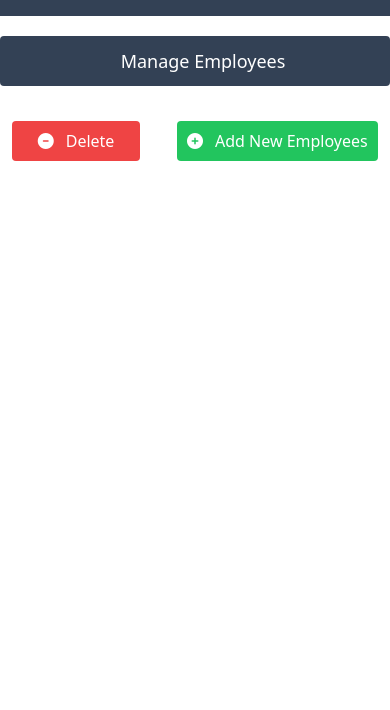
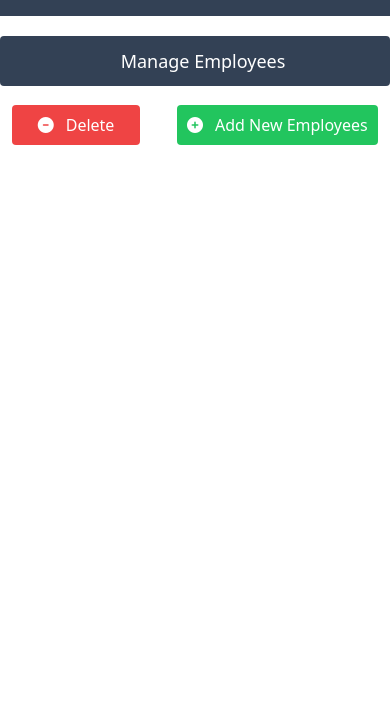
Before and after one commit to heismyke/javascript_dashboard, a website: page index.html in a window 390 px wide. Shown: the part 134-844 px from the top of the page. Drawn offline with Linux system fonts and the light colour scheme.

Commit message:
javascript dashboard

```diff
--- a/index.html
+++ b/index.html
@@ -36,7 +36,7 @@
         <div class="w-[100%] pl-4 md:pl-0 lg:pl-0 md:w-[100%] lg:w-[15%] h-full flex  md:justify-center lg:justify-center justify-center items-center ">
             <h1 class="text-lg md:text-2xl lg:text-2xl text-white  ">Manage Employees</h1>
         </div>
-        <div class="w-[100%] px-3 md:px-0 lg:px-0 md:w-[50%] lg:w-[25%] h-[50px] lg:flex md:flex flex   justify-between mr-5  items-center absolute lg:top-0 lg:right-0 md:-bottom-20 -bottom-20">
+        <div class="w-[100%] px-3 md:px-0 lg:px-0 md:w-[50%] lg:w-[25%] h-[50px] lg:flex md:flex flex   justify-between mr-5  items-center absolute lg:top-0 lg:right-0 md:-bottom-16 -bottom-16">
             <button id="delBtn" class="w-[35%] h-[40px] bg-red-500 text-[16px] text-white rounded flex justify-center items-center gap-3 ">
                 <i class="fa-solid fa-circle-minus"></i>
                 Delete</button>
```
Also changed, not shown: dist/output.css.
